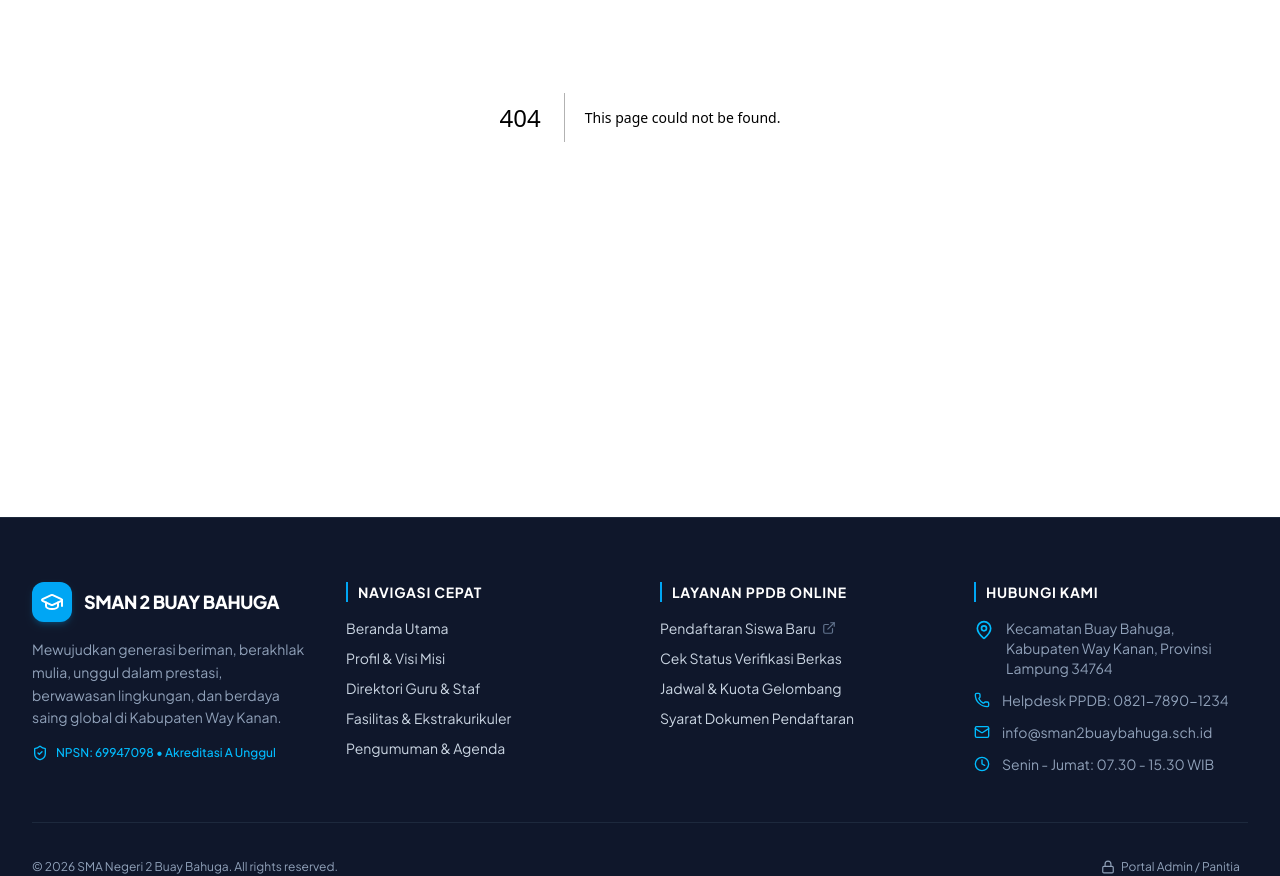
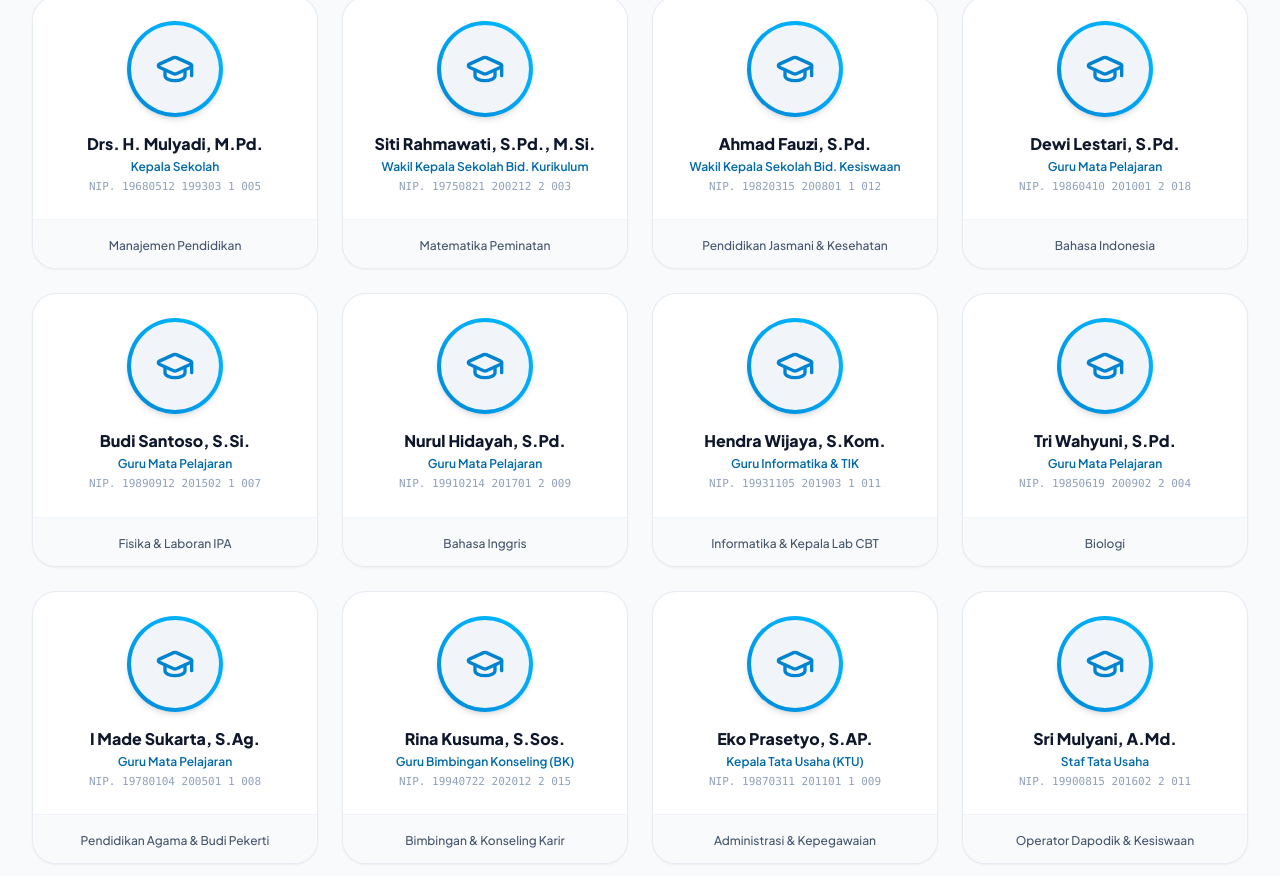
Before and after one commit to dharmamudita/smanegeri2buaybahuga, a Next.js app: page /guru in a window 1280 px wide. Before the commit this address had no page. Shown: the part 364-1240 px from the top of the page. Built offline with nearby package versions, Linux system fonts and the light colour scheme; no server answers; the database is empty.

Commit message:
feat(pages): implement teachers and staff directory page with credentials

```diff
--- /dev/null
+++ b/src/app/guru/page.tsx
@@ -0,0 +1,217 @@
+import { Metadata } from "next";
+import { Users, GraduationCap, Award, BookOpen, Search } from "lucide-react";
+import { createClient } from "@/lib/supabase/server";
+import { Teacher } from "@/types/database";
+
+export const metadata: Metadata = {
+  title: "Direktori Dewan Guru & Staf",
+  description:
+    "Mengenal jajaran dewan guru dan tenaga kependidikan profesional di SMA Negeri 2 Buay Bahuga, Kabupaten Way Kanan.",
+};
+
+const DEFAULT_TEACHERS: Teacher[] = [
+  {
+    id: "t1",
+    full_name: "Drs. H. Mulyadi, M.Pd.",
+    nip: "19680512 199303 1 005",
+    role_title: "Kepala Sekolah",
+    subject: "Manajemen Pendidikan",
+    photo_url: null,
+    order_index: 1,
+    is_active: true,
+  },
+  {
+    id: "t2",
+    full_name: "Siti Rahmawati, S.Pd., M.Si.",
+    nip: "19750821 200212 2 003",
+    role_title: "Wakil Kepala Sekolah Bid. Kurikulum",
+    subject: "Matematika Peminatan",
+    photo_url: null,
+    order_index: 2,
+    is_active: true,
+  },
+  {
+    id: "t3",
+    full_name: "Ahmad Fauzi, S.Pd.",
+    nip: "19820315 200801 1 012",
+    role_title: "Wakil Kepala Sekolah Bid. Kesiswaan",
+    subject: "Pendidikan Jasmani & Kesehatan",
+    photo_url: null,
+    order_index: 3,
+    is_active: true,
+  },
+  {
+    id: "t4",
+    full_name: "Dewi Lestari, S.Pd.",
+    nip: "19860410 201001 2 018",
+    role_title: "Guru Mata Pelajaran",
+    subject: "Bahasa Indonesia",
+    photo_url: null,
+    order_index: 4,
+    is_active: true,
+  },
+  {
+    id: "t5",
+    full_name: "Budi Santoso, S.Si.",
+    nip: "19890912 201502 1 007",
+    role_title: "Guru Mata Pelajaran",
+    subject: "Fisika & Laboran IPA",
+    photo_url: null,
+    order_index: 5,
+    is_active: true,
+  },
+  {
+    id: "t6",
+    full_name: "Nurul Hidayah, S.Pd.",
+    nip: "19910214 201701 2 009",
+    role_title: "Guru Mata Pelajaran",
+    subject: "Bahasa Inggris",
+    photo_url: null,
+    order_index: 6,
+    is_active: true,
+  },
+  {
+    id: "t7",
+    full_name: "Hendra Wijaya, S.Kom.",
+    nip: "19931105 201903 1 011",
+    role_title: "Guru Informatika & TIK",
+    subject: "Informatika & Kepala Lab CBT",
+    photo_url: null,
+    order_index: 7,
+    is_active: true,
+  },
+  {
+    id: "t8",
+    full_name: "Tri Wahyuni, S.Pd.",
+    nip: "19850619 200902 2 004",
+    role_title: "Guru Mata Pelajaran",
+    subject: "Biologi",
+    photo_url: null,
+    order_index: 8,
+    is_active: true,
+  },
+  {
+    id: "t9",
+    full_name: "I Made Sukarta, S.Ag.",
+    nip: "19780104 200501 1 008",
+    role_title: "Guru Mata Pelajaran",
+    subject: "Pendidikan Agama & Budi Pekerti",
+    photo_url: null,
+    order_index: 9,
+    is_active: true,
+  },
+  {
+    id: "t10",
+    full_name: "Rina Kusuma, S.Sos.",
+    nip: "19940722 202012 2 015",
+    role_title: "Guru Bimbingan Konseling (BK)",
+    subject: "Bimbingan & Konseling Karir",
+    photo_url: null,
+    order_index: 10,
+    is_active: true,
+  },
+  {
+    id: "t11",
+    full_name: "Eko Prasetyo, S.AP.",
+    nip: "19870311 201101 1 009",
+    role_title: "Kepala Tata Usaha (KTU)",
+    subject: "Administrasi & Kepegawaian",
+    photo_url: null,
+    order_index: 11,
+    is_active: true,
+  },
+  {
+    id: "t12",
+    full_name: "Sri Mulyani, A.Md.",
+    nip: "19900815 201602 2 011",
+    role_title: "Staf Tata Usaha",
+    subject: "Operator Dapodik & Kesiswaan",
+    photo_url: null,
+    order_index: 12,
+    is_active: true,
+  },
+];
+
+export default async function GuruPage() {
+  let teachers: Teacher[] = DEFAULT_TEACHERS;
+
+  try {
+    const supabase = await createClient();
+    const { data } = await supabase
+      .from("teachers")
+      .select("*")
+      .eq("is_active", true)
+      .order("order_index", { ascending: true });
+
+    if (data && data.length > 0) {
+      teachers = data as Teacher[];
+    }
+  } catch (err) {
+    console.error("Error fetching teachers:", err);
+  }
+
+  return (
+    <div className="bg-slate-50 min-h-screen py-12 sm:py-16">
+      <div className="max-w-7xl mx-auto px-4 sm:px-6 lg:px-8 space-y-12">
+
+        {/* Header */}
+        <div className="text-center space-y-4 max-w-3xl mx-auto">
+          <div className="inline-flex items-center gap-2 px-3.5 py-1.5 rounded-full bg-sky-100 text-sky-800 text-xs font-bold uppercase tracking-wider">
+            <Users className="w-3.5 h-3.5 text-sky-600" />
+            <span>Pendidik & Tenaga Kependidikan</span>
+          </div>
+
+          <h1 className="text-3xl sm:text-5xl font-black text-slate-900 tracking-tight">
+            Direktori Dewan Guru & Staf
+          </h1>
+
+          <p className="text-base sm:text-lg text-slate-600 leading-relaxed">
+            Tenaga pengajar berdedikasi tinggi, bersertifikasi pendidik, dan berkomitmen melahirkan lulusan berprestasi unggul.
+          </p>
+        </div>
+
+        {/* Teachers Grid */}
+        <div className="grid grid-cols-1 sm:grid-cols-2 md:grid-cols-3 lg:grid-cols-4 gap-6">
+          {teachers.map((teacher) => (
+            <div
+              key={teacher.id}
+              className="rounded-3xl bg-white border border-slate-200/80 shadow-xs hover:shadow-lg hover:border-sky-300 transition-all duration-300 overflow-hidden group flex flex-col justify-between"
+            >
+              <div className="p-6 space-y-4 text-center">
+                {/* Avatar Placeholder / Photo */}
+                <div className="relative w-24 h-24 mx-auto rounded-full bg-gradient-to-tr from-sky-600 via-sky-500 to-sky-400 p-1 shadow-md group-hover:scale-105 transition-transform duration-300">
+                  <div className="w-full h-full rounded-full bg-slate-100 flex items-center justify-center overflow-hidden">
+                    <GraduationCap className="w-10 h-10 text-sky-600" />
+                  </div>
+                </div>
+
+                {/* Name & Title */}
+                <div className="space-y-1">
+                  <h3 className="font-extrabold text-slate-900 text-base leading-snug group-hover:text-sky-600 transition-colors">
+                    {teacher.full_name}
+                  </h3>
+                  <div className="text-xs font-semibold text-sky-700">
+                    {teacher.role_title}
+                  </div>
+                  {teacher.nip && (
+                    <div className="text-[11px] text-slate-400 font-mono">
+                      NIP. {teacher.nip}
+                    </div>
+                  )}
+                </div>
+              </div>
+
+              {/* Subject Tag Footer */}
+              <div className="px-6 py-3 bg-slate-50 border-t border-slate-100 text-center">
+                <span className="text-xs text-slate-600 font-medium">
+                  {teacher.subject || "Tenaga Kependidikan"}
+                </span>
+              </div>
+            </div>
+          ))}
+        </div>
+
+      </div>
+    </div>
+  );
+}
```
